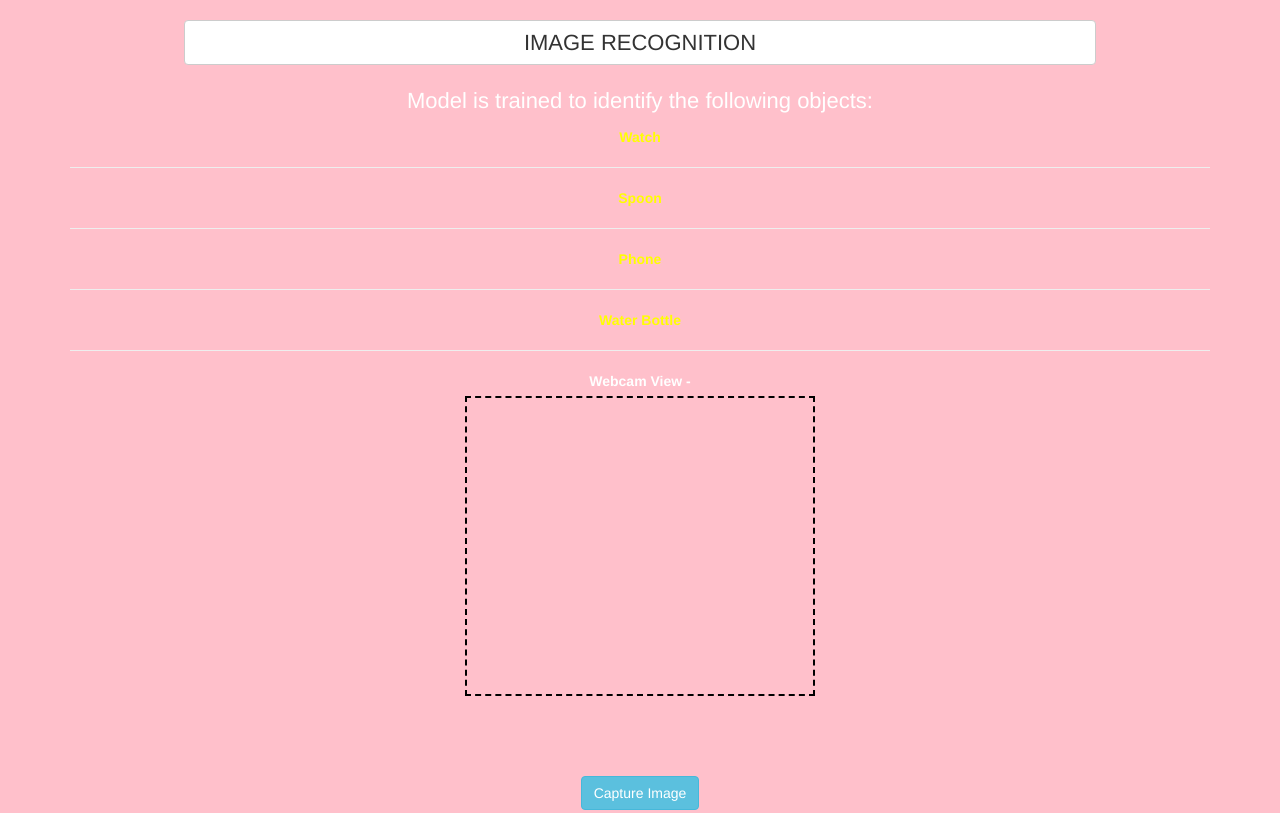
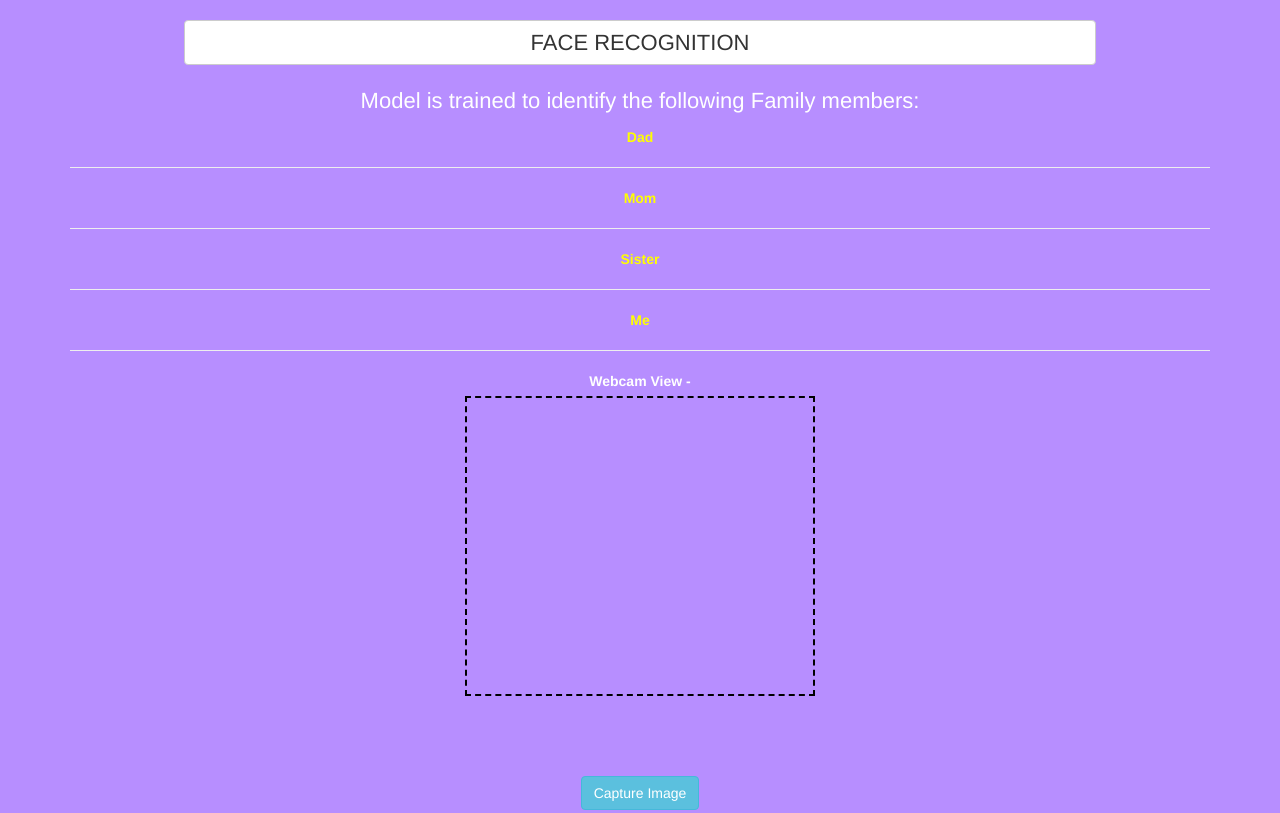
Before and after one commit to ranaiscool/Face-recognition, a plain HTML site: page index.html in a window 1280 px wide. Shown: the top 813 px of the page. Drawn offline with nearby package versions, Linux system fonts and the light colour scheme; a script that the page names is missing.

Commit message:
Add files via upload

```diff
--- a/index.html
+++ b/index.html
@@ -15,19 +15,19 @@
 <body>
 <div class="container">
 <center>
-<h3 class="btn btn-default heading">IMAGE RECOGNITION</h3>
+<h3 class="btn btn-default heading">FACE RECOGNITION</h3>
 <br><br>
 
-<p style="font-size: 22px;">Model is trained to identify the following objects: </p>
+<p style="font-size: 22px;">Model is trained to identify the following Family members: </p>
 
 <b class="name_of_objects">
-Watch
+Dad
 <hr>
-Spoon
+Mom
 <hr>
-Phone
+Sister
 <hr>
-Water Bottle
+Me
 <hr>
 </b>
 
--- a/style.css
+++ b/style.css
@@ -1,7 +1,7 @@
 body
 {
   color: white;
-  background: pink;
+  background: rgb(183, 142, 255);
 }
 .heading
 {
```
